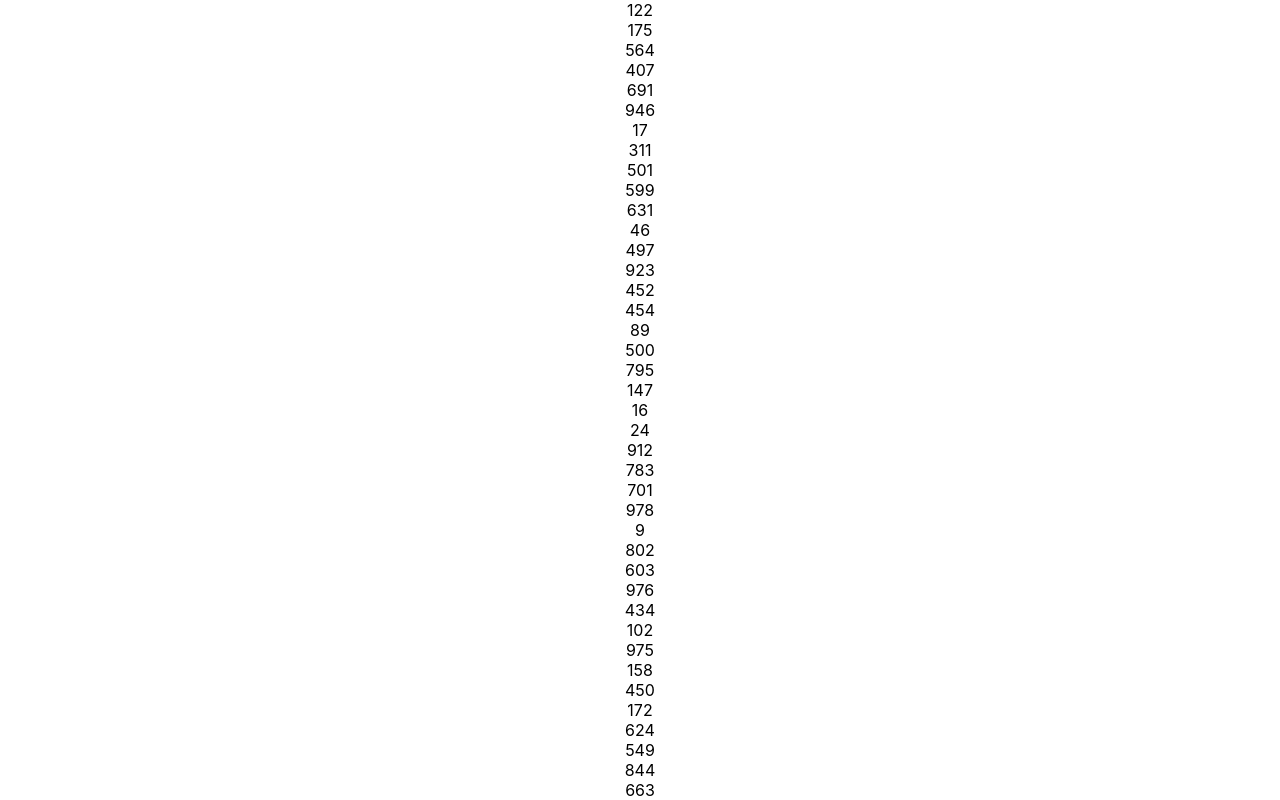
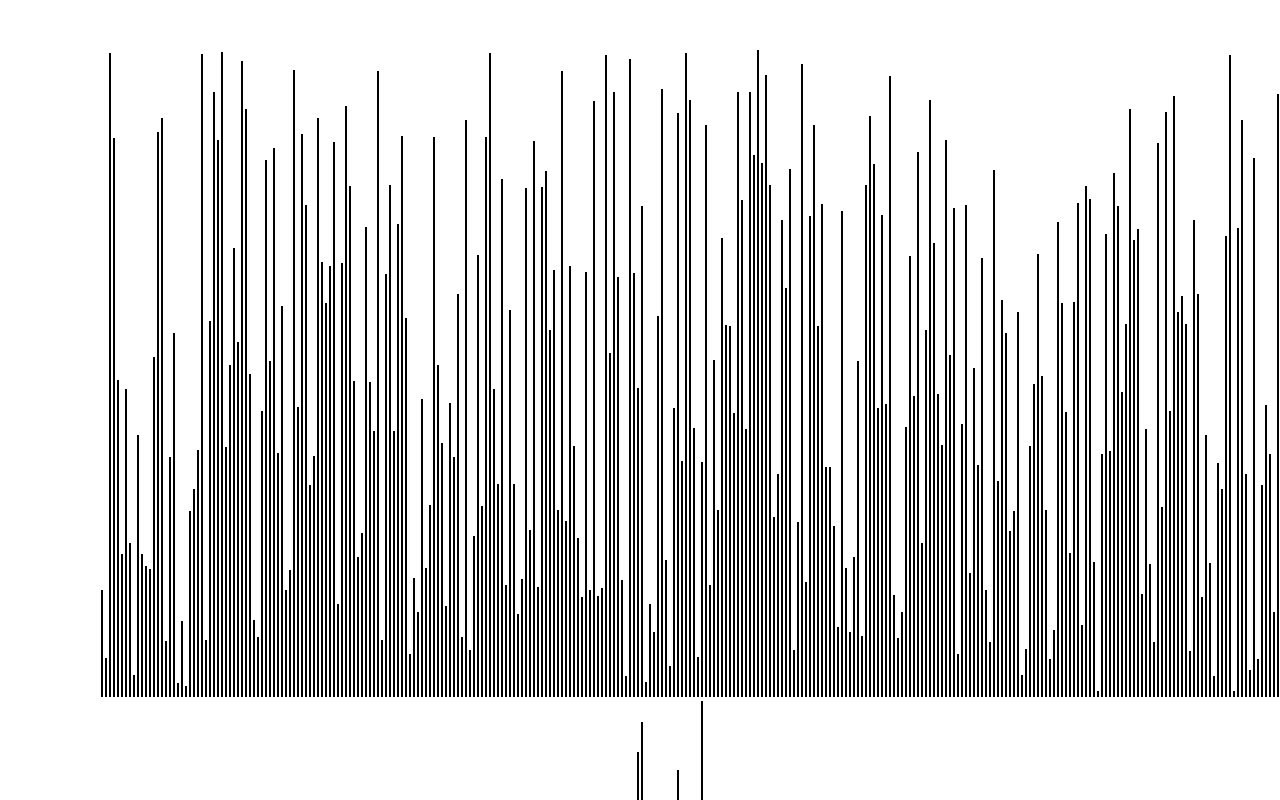
Before and after one commit to Z3nPanda/sortAlgorithmVisualizer, a React (Create React App) app in the folder sort-visualizer/: page / in a window 1280 px wide. Shown: the top 800 px of the page. Built offline with nearby package versions, Linux system fonts and the light colour scheme.

Commit message:
Added css code to stylize array visualization into a bar graph system

```diff
--- a/sort-visualizer/src/SortingVisualizer/SortingVisualizer.css
+++ b/sort-visualizer/src/SortingVisualizer/SortingVisualizer.css
@@ -0,0 +1,12 @@
+.array-container {
+    position: absolute;
+    left: 100px;
+    top: 50px;
+}
+
+.array-bar {
+    width: 2px;
+    background-color: black;
+    display: inline-block;
+    margin: 0 1px;
+}
--- a/sort-visualizer/src/SortingVisualizer/SortingVisualizer.jsx
+++ b/sort-visualizer/src/SortingVisualizer/SortingVisualizer.jsx
@@ -19,8 +19,9 @@ export default class SortingVisualizer extends React.Component {
     // create array of random 100 integer elements
     resetArray(){
         const array = [];
-        for (let i = 0; i < 100; i++) {
-            array.push(randomIntFromInterval(5, 1000));
+        // TODO: currently values are hard encoded to fit screen, will need to update to be more reactive
+        for (let i = 0; i < 330; i++) {
+            array.push(randomIntFromInterval(5, 650));
         }
         this.setState({array});
     }
@@ -30,13 +31,14 @@ export default class SortingVisualizer extends React.Component {
         const {array} = this.state;
 
         return (
-            <>
-            {array.map((value, idx) => (
-                <div className="array-bar" key={idx}>
-                    {value}
-                </div>
-            ))}
-            </>
+            <div className="array-container">
+                {array.map((value, idx) => (
+                    <div
+                        className="array-bar"
+                        key={idx}
+                        style={{height: `${value}px`}}></div>
+                ))}
+            </div>
         );
     }
 }
```
